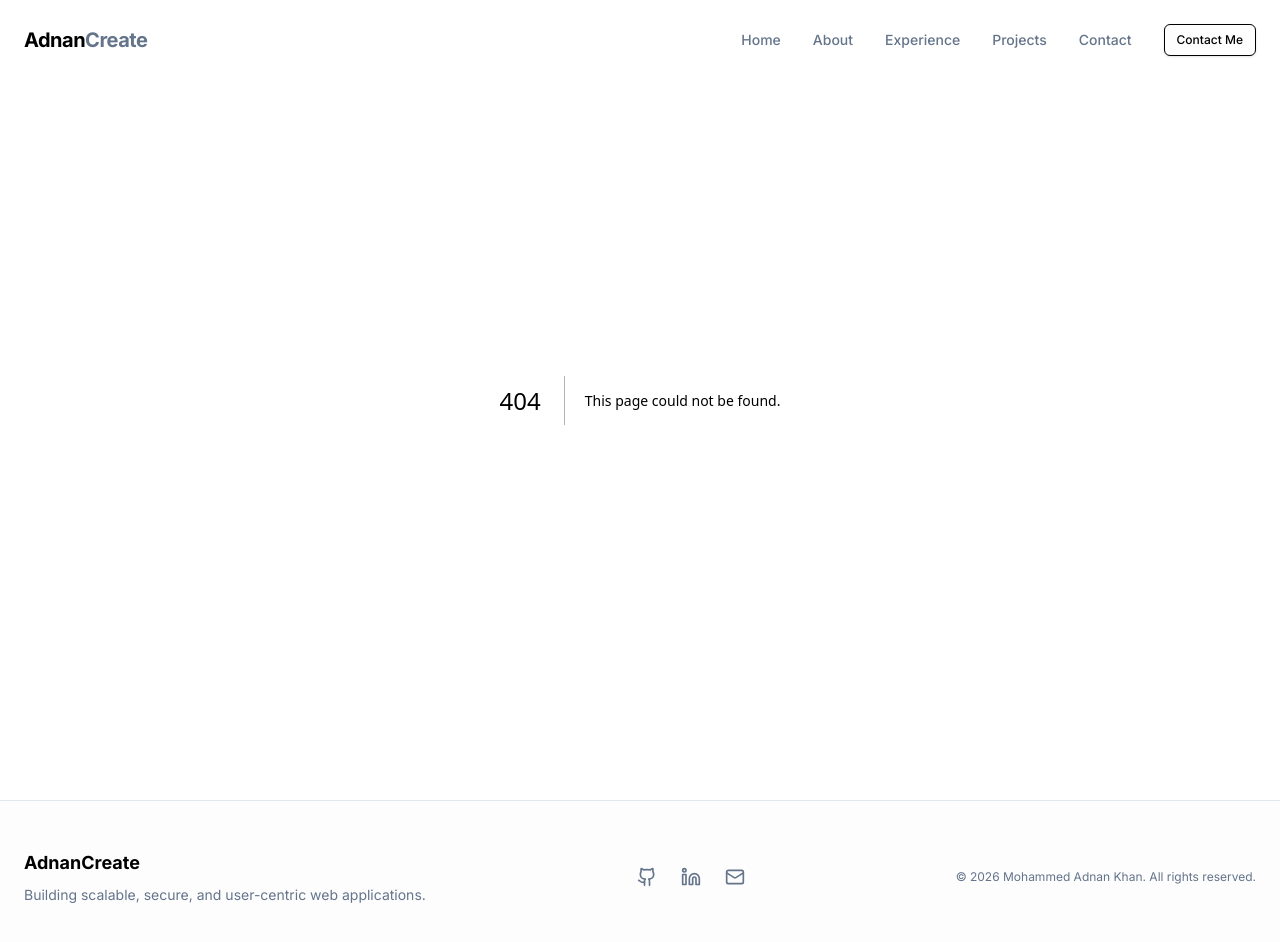
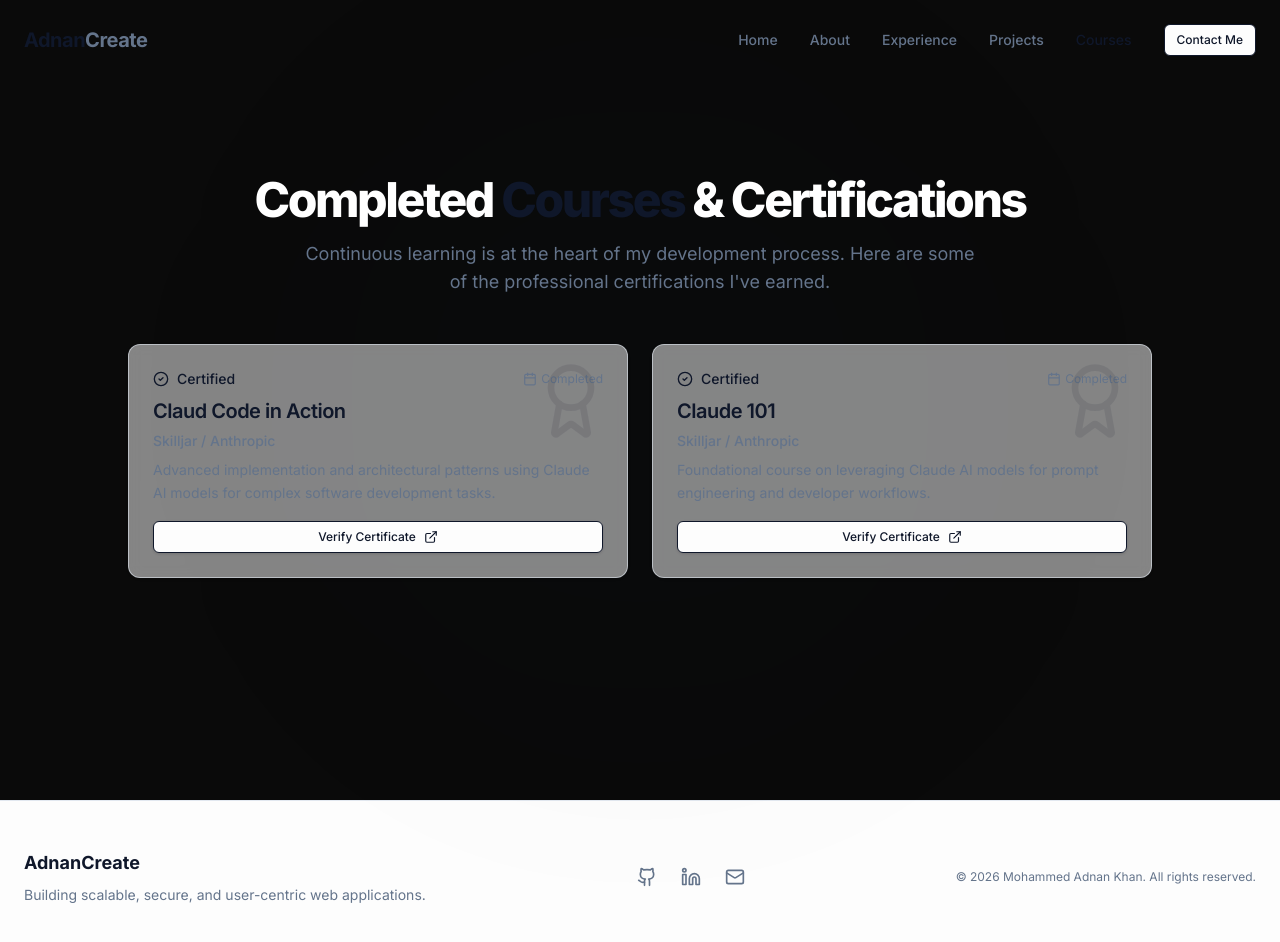
Before and after one commit to Belikekhan/portfolio, a Next.js app: page /courses in a window 1280 px wide. Before the commit this address had no page. Shown: the top 942 px of the page. Built offline with nearby package versions, Linux system fonts and the light colour scheme.

Commit message:
Refactor header and add courses section with certifications

```diff
--- /dev/null
+++ b/src/app/courses/page.tsx
@@ -0,0 +1,30 @@
+"use client";
+
+import SectionWrapper from "@/components/ui/SectionWrapper";
+import Courses from "@/components/sections/Courses";
+
+export default function CoursesPage() {
+    return (
+        <div className="flex flex-col min-h-screen py-20 bg-[#0a0a0a]">
+            {/* Ambient Background Glow */}
+            <div className="absolute top-1/2 left-1/2 -translate-x-1/2 -translate-y-1/2 w-[600px] h-[600px] bg-primary/5 blur-[120px] rounded-full pointer-events-none"></div>
+
+            <SectionWrapper id="courses-header" className="relative z-10 pt-10">
+                <div className="container px-4 md:px-6">
+                    <div className="flex flex-col gap-12 max-w-5xl mx-auto">
+                        <div className="space-y-4 text-center">
+                            <h1 className="text-4xl font-extrabold tracking-tighter sm:text-5xl text-white">
+                                Completed <span className="text-primary">Courses</span> & Certifications
+                            </h1>
+                            <p className="text-muted-foreground text-lg max-w-2xl mx-auto">
+                                Continuous learning is at the heart of my development process. Here are some of the professional certifications I&apos;ve earned.
+                            </p>
+                        </div>
+
+                        <Courses />
+                    </div>
+                </div>
+            </SectionWrapper>
+        </div>
+    );
+}
--- a/src/components/layout/Navbar.tsx
+++ b/src/components/layout/Navbar.tsx
@@ -13,7 +13,7 @@ const navLinks = [
   { name: "About", href: "/about" },
   { name: "Experience", href: "/experience" },
   { name: "Projects", href: "/projects" },
-    { name: "Contact", href: "/contact" },
+  { name: "Courses", href: "/courses" },
 ];
 
 export default function Navbar() {
@@ -35,7 +35,7 @@ export default function Navbar() {
         "fixed top-0 left-0 right-0 z-50 transition-all duration-300",
         scrolled
           ? "bg-background/80 backdrop-blur-md border-b border-border shadow-sm py-4"
-                    : "bg-transparent py-6"
+          : "bg-transparent py-6",
       )}
     >
       <div className="container mx-auto px-4 md:px-6 flex items-center justify-between">
@@ -53,7 +53,7 @@ export default function Navbar() {
                 "text-sm font-medium transition-colors hover:text-primary",
                 pathname === link.href
                   ? "text-primary"
-                                    : "text-muted-foreground"
+                  : "text-muted-foreground",
               )}
             >
               {link.name}
@@ -93,7 +93,7 @@ export default function Navbar() {
                     "text-lg font-medium py-2 transition-colors",
                     pathname === link.href
                       ? "text-primary"
-                                            : "text-muted-foreground"
+                      : "text-muted-foreground",
                   )}
                 >
                   {link.name}
--- /dev/null
+++ b/src/components/sections/Courses.tsx
@@ -0,0 +1,80 @@
+"use client";
+
+import { motion } from "framer-motion";
+import { Award, ExternalLink, Calendar, CheckCircle2 } from "lucide-react";
+import { Card, CardContent, CardHeader, CardTitle } from "@/components/ui/Card";
+import { Button } from "@/components/ui/Button";
+import Link from "next/link";
+
+const courses = [
+    {
+        title: "Claud Code in Action",
+        provider: "Skilljar / Anthropic",
+        date: "Completed",
+        link: "https://verify.skilljar.com/c/tunvnjv2hozr",
+        description: "Advanced implementation and architectural patterns using Claude AI models for complex software development tasks.",
+        status: "Certified"
+    },
+    {
+        title: "Claude 101",
+        provider: "Skilljar / Anthropic",
+        date: "Completed",
+        link: "https://verify.skilljar.com/c/8g5exusnggwh",
+        description: "Foundational course on leveraging Claude AI models for prompt engineering and developer workflows.",
+        status: "Certified"
+    }
+];
+
+export default function Courses() {
+    return (
+        <div className="grid gap-6 md:grid-cols-2">
+            {courses.map((course, index) => (
+                <motion.div
+                    key={index}
+                    initial={{ opacity: 0, y: 20 }}
+                    whileInView={{ opacity: 1, y: 0 }}
+                    viewport={{ once: true }}
+                    transition={{ duration: 0.5, delay: index * 0.1 }}
+                >
+                    <Card className="h-full bg-card/50 backdrop-blur border-border/60 hover:border-primary/50 transition-colors group overflow-hidden">
+                        <div className="absolute top-0 right-0 p-4 opacity-10 group-hover:opacity-20 transition-opacity">
+                            <Award size={80} />
+                        </div>
+                        <CardHeader className="pb-2">
+                            <div className="flex items-center justify-between mb-2">
+                                <div className="flex items-center gap-2 text-primary font-medium text-sm">
+                                    <CheckCircle2 size={16} />
+                                    {course.status}
+                                </div>
+                                <div className="flex items-center gap-1 text-muted-foreground text-xs">
+                                    <Calendar size={14} />
+                                    {course.date}
+                                </div>
+                            </div>
+                            <CardTitle className="text-xl group-hover:text-primary transition-colors">
+                                {course.title}
+                            </CardTitle>
+                            <p className="text-sm text-muted-foreground font-medium">{course.provider}</p>
+                        </CardHeader>
+                        <CardContent className="space-y-4">
+                            <p className="text-sm text-muted-foreground leading-relaxed">
+                                {course.description}
+                            </p>
+                            <Button asChild variant="outline" size="sm" className="w-full group/btn">
+                                <Link
+                                    href={course.link}
+                                    target="_blank"
+                                    rel="noopener noreferrer"
+                                    className="flex items-center justify-center gap-2"
+                                >
+                                    Verify Certificate
+                                    <ExternalLink size={14} className="group-hover/btn:translate-x-0.5 group-hover/btn:-translate-y-0.5 transition-transform" />
+                                </Link>
+                            </Button>
+                        </CardContent>
+                    </Card>
+                </motion.div>
+            ))}
+        </div>
+    );
+}
```
Lines whose indentation alone changed are shown as unchanged.
